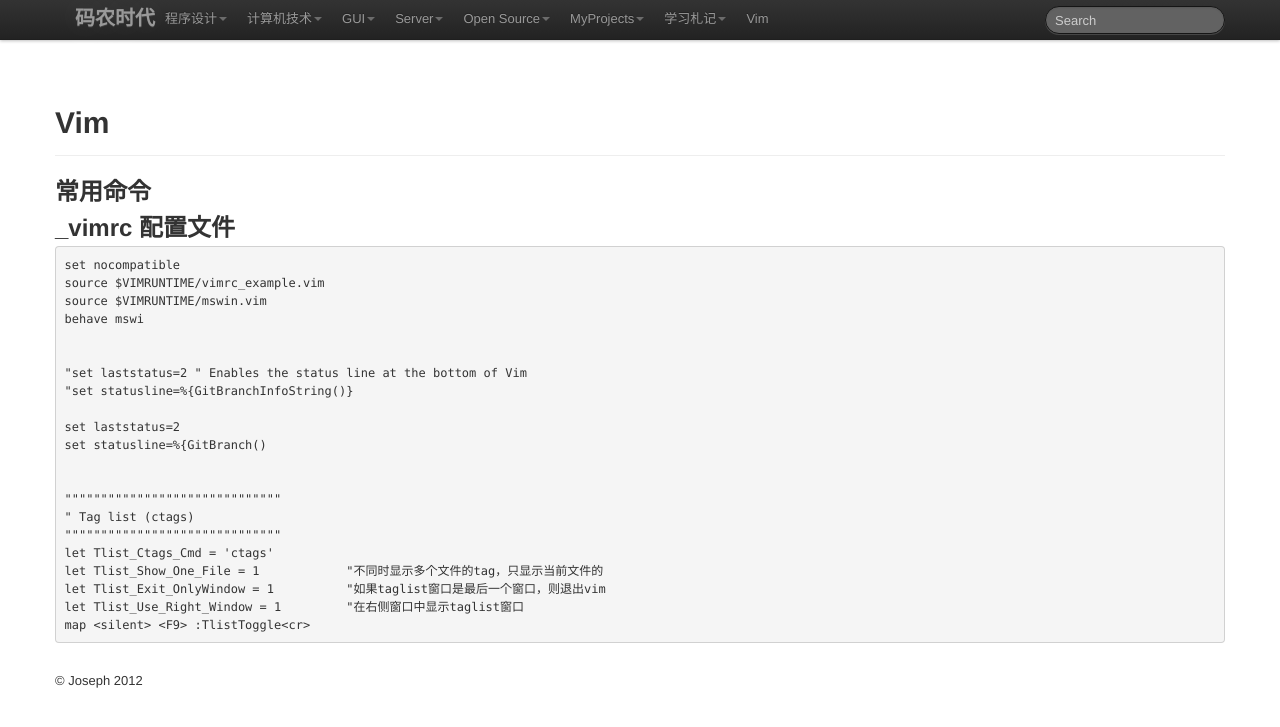
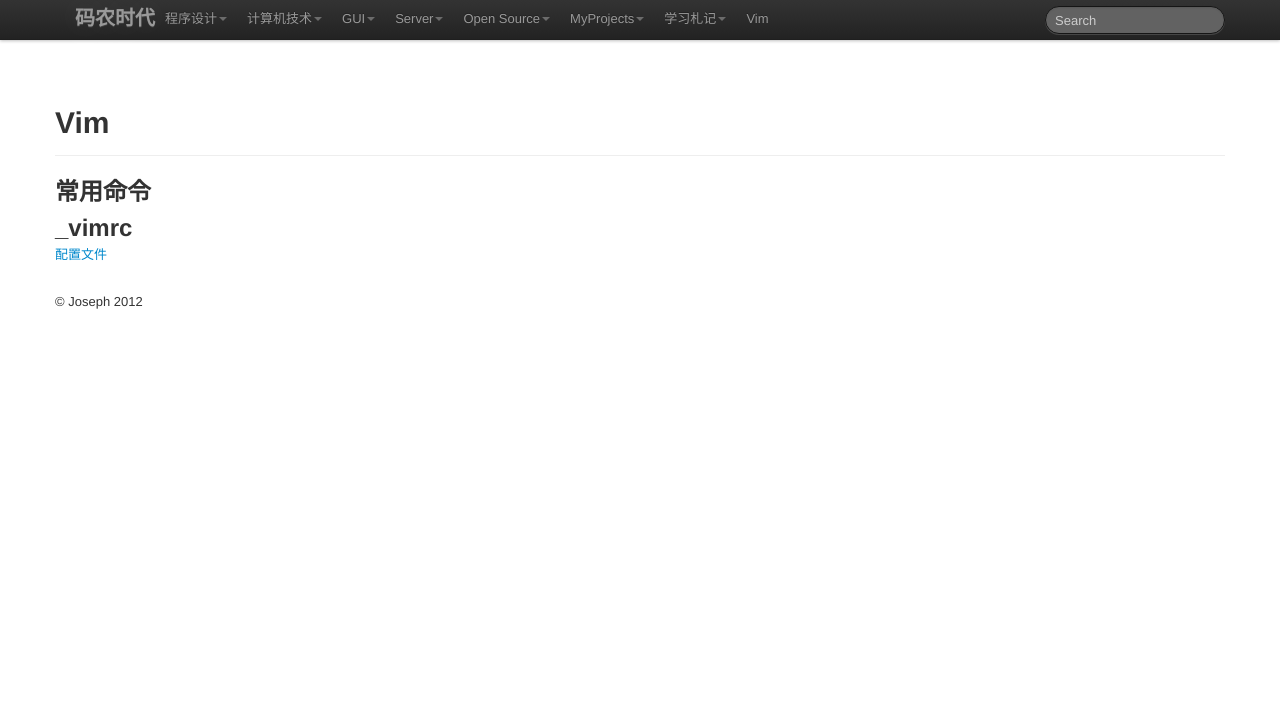
Before and after one commit to dholer/dholer.github.com, a Jekyll site: the page built from page/Vim/index.md, in a window 1280 px wide. Shown: the top 727 px of the page. Built offline with Jekyll 4.4.1, drawn with Linux system fonts in a browser that asks for light colours.

Commit message:
modify vim info

```diff
--- a/page/Vim/index.md
+++ b/page/Vim/index.md
@@ -5,26 +5,6 @@ title: Vim
 
 ##常用命令
 
-##\_vimrc 配置文件
+##\_vimrc
 
-    set nocompatible
-    source $VIMRUNTIME/vimrc_example.vim
-    source $VIMRUNTIME/mswin.vim
-    behave mswi
-
-
-    "set laststatus=2 " Enables the status line at the bottom of Vim
-    "set statusline=%{GitBranchInfoString()}
-
-    set laststatus=2
-    set statusline=%{GitBranch()
-
-
-    """"""""""""""""""""""""""""""
-    " Tag list (ctags)
-    """"""""""""""""""""""""""""""
-    let Tlist_Ctags_Cmd = 'ctags'
-    let Tlist_Show_One_File = 1            "不同时显示多个文件的tag，只显示当前文件的
-    let Tlist_Exit_OnlyWindow = 1          "如果taglist窗口是最后一个窗口，则退出vim
-    let Tlist_Use_Right_Window = 1         "在右侧窗口中显示taglist窗口
-    map <silent> <F9> :TlistToggle<cr>
+[配置文件](https://raw.github.com/dholer/dholer.github.com/master/page/Vim/_vimrc)
```
